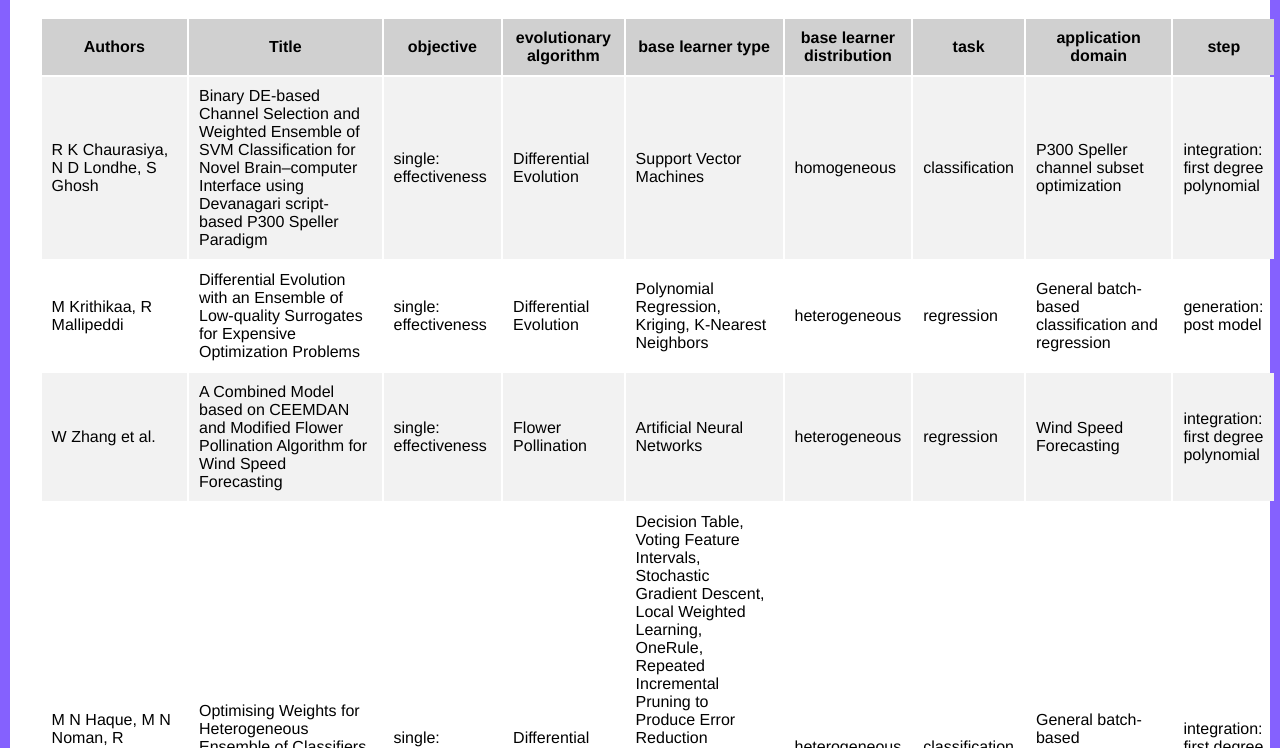
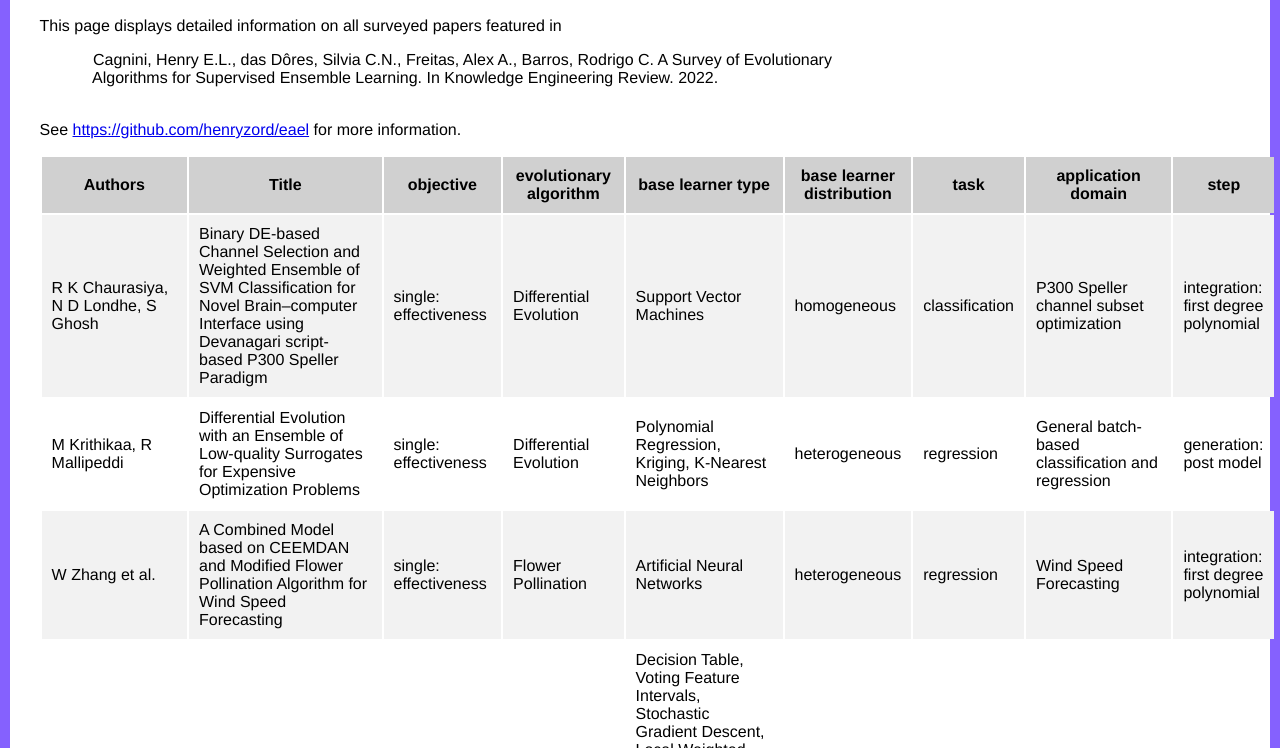
Before and after one commit to henryzord/eael, a plain HTML site: page index.html in a window 1280 px wide. Shown: the part 52-800 px from the top of the page. Drawn offline with Linux system fonts and the light colour scheme.

Commit message:
added more instructions

```diff
--- a/index.html
+++ b/index.html
@@ -3,7 +3,7 @@
 <head>
     <meta charset="utf-8">
     <meta name="viewport" content="width=device-width, initial-scale=1">
-    <title>Master Table</title>
+    <title>📗 Master Table</title>
     <style>
         * {
             font-family: Helvetica, sans-serif;
@@ -46,7 +46,7 @@
         }
 
         th:hover {
-            color: blueviolet;
+            color: rgb(133, 97, 254);
             cursor: pointer;
         }
 
@@ -68,7 +68,15 @@
 <body>
 <div class="center white-background">
     <br/>
-    <h1 class="center">Master Table</h1>
+	<h1 class="center">Master Table</h1>
+    <p>
+        This page displays detailed information on all surveyed papers featured in
+        <pre>
+            Cagnini, Henry E.L., das Dôres, Silvia C.N., Freitas, Alex A., Barros, Rodrigo C. A Survey of Evolutionary
+            Algorithms for Supervised Ensemble Learning. In Knowledge Engineering Review. 2022.
+        </pre>
+	</p>
+    <p>See <a href="https://github.com/henryzord/eael">https://github.com/henryzord/eael</a> for more information.</p>
 
     <table id="master_table">
 	<tr>
@@ -1745,6 +1753,8 @@
 </div>
 </body>
 <script type="text/javascript">
+    // code adapted from w3 schools: https://www.w3schools.com/howto/howto_js_sort_table.asp
+
     function sortTable(n) {
       let table, rows, switching, i, x, y, shouldSwitch, dir, switchcount = 0;
       table = document.getElementById("master_table");
```
Also changed, not shown: templates/master_table_template.html (+13 -3 lines), 1 other file.
